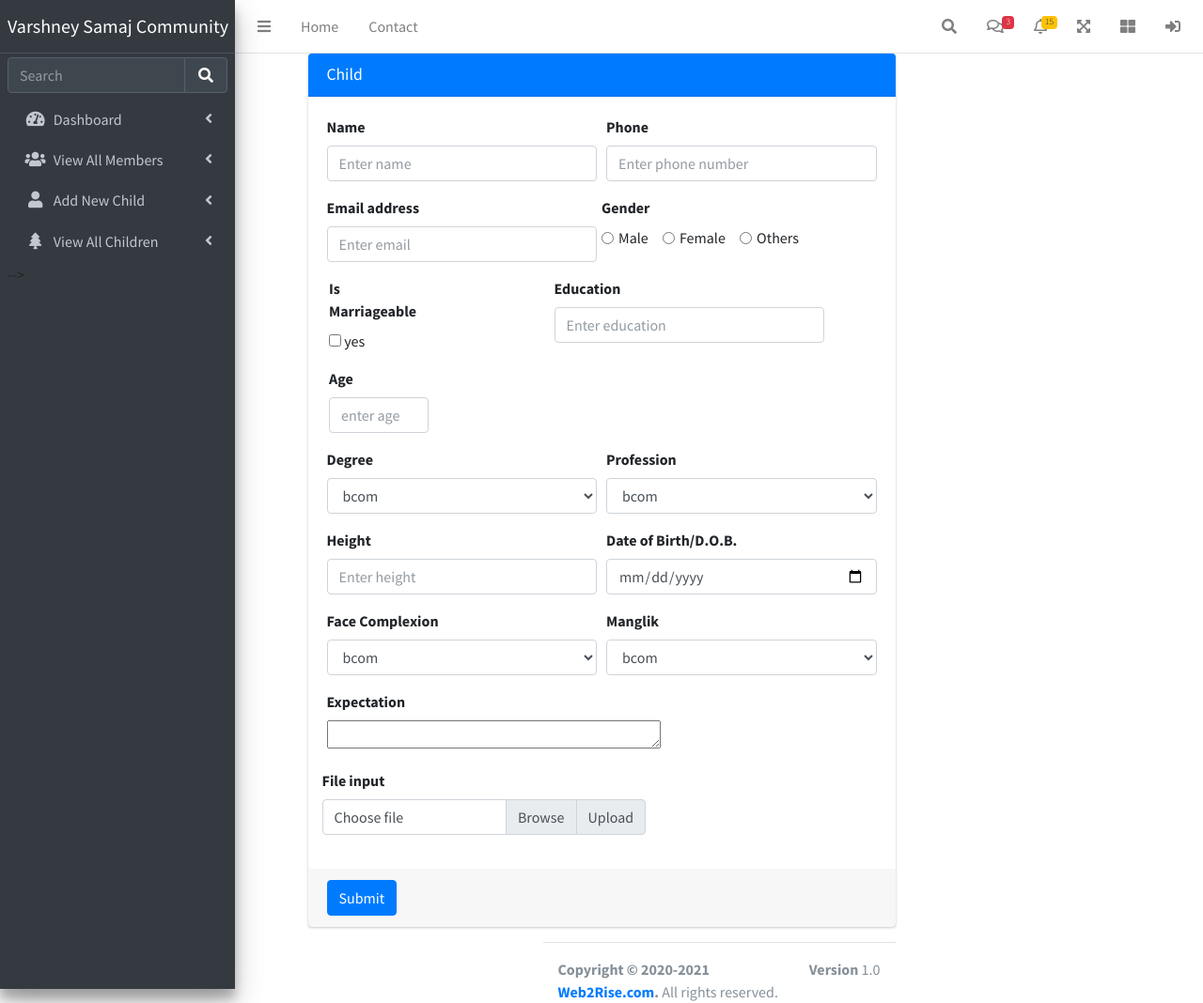
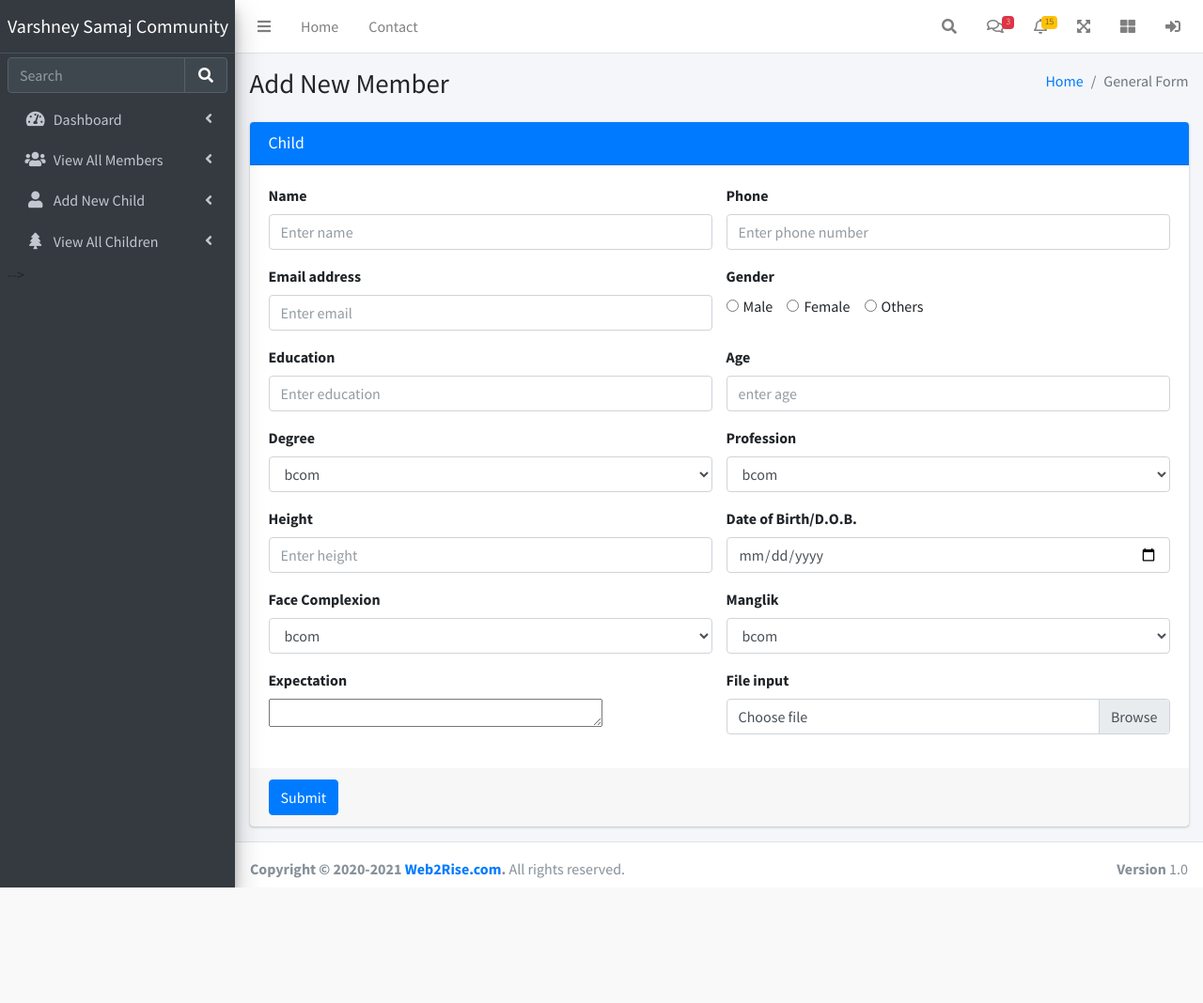
Before and after one commit to Anuragchindaliya/community_project, a PHP site: page /server/child_new.php in a window 1280 px wide. Shown: the whole page at 94% size. After the commit the page ends 945 px from the top, so only its background shows below. Run offline with PHP 8.4, Linux system fonts and the light colour scheme; some libraries are stand-ins or nearby versions.

Commit message:
fix child form ui and fix alter

```diff
--- a/server/child_new.php
+++ b/server/child_new.php
@@ -4,13 +4,28 @@ include "../includes/sidebar.php";
 
 include "../db/conn.php";
 ?>
+<div class="content-wrapper ">
+
+  <section class="content-header">
+    <div class="container">
+      <div class="row mb-2">
+        <div class="col-sm-6">
+          <h1>Add New Member</h1>
+        </div>
+        <div class="col-sm-6">
+          <ol class="breadcrumb float-sm-right">
+            <li class="breadcrumb-item"><a href="#">Home</a></li>
+            <li class="breadcrumb-item active">General Form</li>
+          </ol>
+        </div>
+      </div>
+    </div><!-- /.container-fluid -->
+  </section>
 <section class="content">
-    <div class="container-fluid">
+    <div class="container">
         <div class="row">
-            <div class="col-md-3"></div>
-
             <!-- left column -->
-            <div class="col-md-6">
+            <div class="col-md-12">
                 <!-- general form elements -->
                 <div class="card card-primary">
                     <div class="card-header">
@@ -20,7 +35,7 @@ include "../db/conn.php";
                     <!-- form start -->
                     <form action="../process/addChildDetail.php" method="post" enctype="multipart/form-data">
                         <div class="card-body">
-                            <div class="form-row">
+                            <div class="row">
 
                                 <div class="form-group col-md-6">
                                     <label for="exampleInputEmail1">Name</label>
@@ -28,13 +43,16 @@ include "../db/conn.php";
                                 </div>
                                 <div class="form-group col-md-6">
                                     <label for="exampleInputEmail1">Phone</label>
-                                    <input type="number" class="form-control" name="phone" placeholder="Enter phone number">
+                                    <input type="number" class="form-control" name="mobileno" placeholder="Enter phone number">
                                 </div>
+                            </div>
+                            <div class="row">
+
                             <div class="form-group col-md-6">
                                     <label for="exampleInputEmail1">Email address</label>
                                     <input type="email" class="form-control" name="email" placeholder="Enter email">
                                 </div>
-                                <div class="form-group">
+                                <div class="form-group col-md-6">
                                     <div>
                                         <label for="Gender">Gender</label>
                                     </div>
@@ -51,26 +69,21 @@ include "../db/conn.php";
                                         <label class="form-check-label" for="inlineRadio3">Others</label>
                                     </div>
                                 </div>
-                                <div>
-                                <div class="form-group col-md-3">
-                                    <label>Is Marriageable</label>
-                                    <div>
-                                        <input type="checkbox" value="yes" name="marriage">
-                                        yes
+                            </div>
 
-                                    </div>
+                                <div class="row">
+
+                                <div class="form-group col-md-6">
+                                    <label for="exampleInputEmail1">Education</label>
+                                    <input type="text" class="form-control" name="education" placeholder="Enter education">
+
                                 </div>
                                 <div class="form-group col-md-6">
                                     <label for="exampleInputAge">Age</label>
                                     <input type="type" placeholder="enter age" name="age" class="form-control">
                                 </div>
                                 </div>
-
-                                <div class="form-group col-md-6">
-                                    <label for="exampleInputEmail1">Education</label>
-                                    <input type="text" class="form-control" name="education" placeholder="Enter education">
-
-                                </div>
+                                <div class="row">
                                 <div class="form-group col-md-6">
                                     <label for="exampleInputEmail1">Degree</label>
 
@@ -94,6 +107,8 @@ include "../db/conn.php";
                                         </select>
                                     </div>
                                 </div>
+                                </div>
+                                <div class="row">
                                     <div class="form-group col-md-6">
                                         <label for="exampleInputEmail1">Height</label>
                                         <input type="text" class="form-control" name="height" placeholder="Enter height">
@@ -102,6 +117,8 @@ include "../db/conn.php";
                                         <label for="exampleInputEmail1">Date of Birth/D.O.B.</label>
                                         <input type="date" class="form-control" name="dateofbirth" placeholder="Enter date of birth">
                                     </div>
+                                </div>
+                                <div class="row">
                                     <div class="form-group col-md-6">
                                         <label for="exampleInputEmail1">Face Complexion</label>
                                         <div>
@@ -124,33 +141,31 @@ include "../db/conn.php";
                                             </select>
                                         </div>
                                     </div>
+                                </div>
+                                <div class="row">
                                 <div class="form-group col-md-6">
                                     <label for="exampleInputEmail1">Expectation</label>
                                     <div>
                                         <textarea cols="40" name="expectation" rows="1"></textarea>
                                     </div>
                                 </div>
-
-
-                                <div class="form-group">
+                                <div class="form-group col-md-6">
                                     <label for="exampleInputFile">File input</label>
                                     <div class="input-group">
                                         <div class="custom-file">
                                             <input type="file" class="custom-file-input" name="InputFile" id="exampleInputFile">
                                             <label class="custom-file-label" for="exampleInputFile">Choose file</label>
                                         </div>
-                                        <div class="input-group-append">
-                                            <span class="input-group-text">Upload</span>
-                                        </div>
                                     </div>
 
+                                </div>
                                 </div>
 
                                 <!-- <div class="form-check">
                                         <input type="checkbox" class="form-check-input" id="exampleCheck1">
                                         <label class="form-check-label" for="exampleCheck1">Check me out</label>
                                     </div> -->
-                            </div>
+
                         </div>
 
 
@@ -161,6 +176,10 @@ include "../db/conn.php";
                         </div>
                     </form>
                 </div>
-                <?php
-                include "../includes/footer.php"
-                ?>
+            </div>
+        </div>
+    </div>
+</section>
+</div>
+
+<?php include "../includes/footer.php"?>
--- a/server/member_table.php
+++ b/server/member_table.php
@@ -75,7 +75,7 @@ include "../includes/sidebar.php";
                                         <?php if(isset($_SESSION['login']) && $_SESSION['user']=='admin'){ ?>
                                         <a href="../server/updateMember_form.php?id=<?=$row['id']?> "><button class="btn btn-primary ml-1" data-toggle="modal" data-target="#example"><i class="fas fa-edit"></i></button></a>
 
-                                        <a  id="deleteAlter" onclick="myFunction(<?=$row['id']?>);"><button type="submit" class="btn btn-danger ml-1" id="delete"><i class="fas fa-trash-alt"></i></button></a>
+                                        <a href="../process/deleteMember.php?id=<?=$row['id']?>" onclick="return confirm('Are you sure?')"><button type="submit" class="btn btn-danger ml-1" id="delete"><i class="fas fa-trash-alt"></i></button></a>
                                         <?php }?>
                                     </td>
                                 </tr>
@@ -106,7 +106,7 @@ include "../includes/sidebar.php";
     function myFunction(id) {
   var txt;
   if (confirm("Are you sure? You want delete this  ")) {
-    txt = `../process/deleteMember.php?id=${id}`;
+    txt = ``;
   } else {
     txt = "member_table.php";
   }
```
Also changed, not shown: process/addChildDetail.php (+3 -4 lines), server/childUpdate.php (+22 -22 lines), process/uploads/614af39fc8f5e.png (added), process/uploads/614af715a86cf.jpg (added), process/uploads/614b25f938a34.png (added), process/uploads/614b28e116bc2.png (added). Lines whose indentation alone changed are shown as unchanged.
